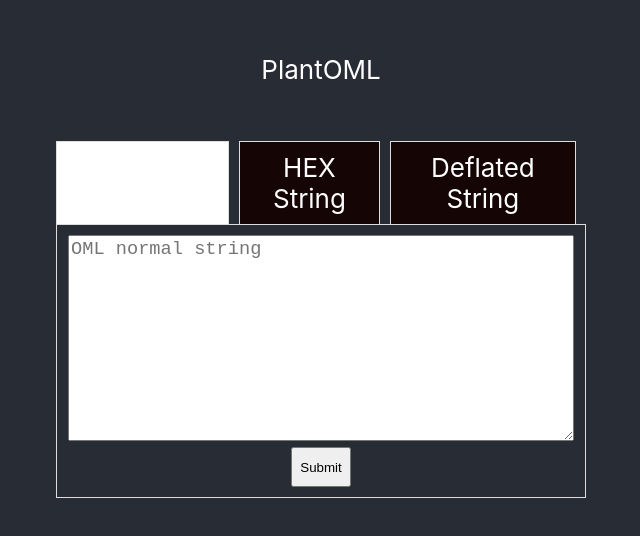
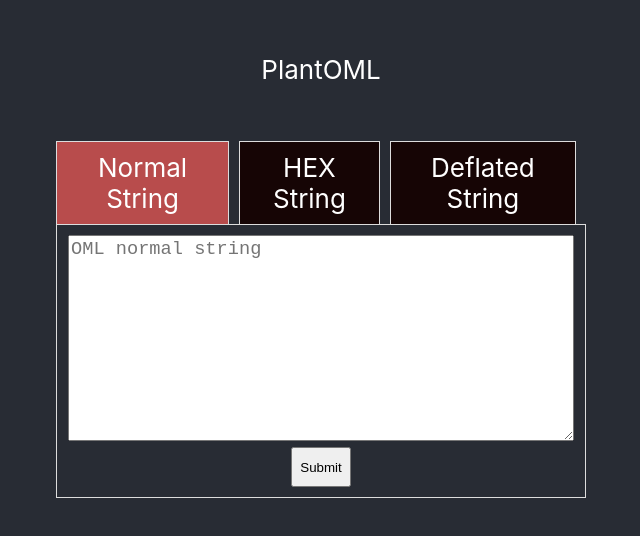
Before and after one commit to mr4002/PlantOML, a React (Create React App) app in the folder plant-oml/: page / in a window 1280 px wide. Shown: the part 122-658 px from the top of the page, without its empty margins (319-959 px from the left). Built offline with nearby package versions, Linux system fonts and the light colour scheme.

Commit message:
Update CSS

```diff
--- a/plant-oml/src/App.css
+++ b/plant-oml/src/App.css
@@ -44,7 +44,7 @@
 }
 
 .tab.active {
-  background-color: #ffffff;
+  background-color: #b84c4c;
 }
 
 .tab-content {
```
